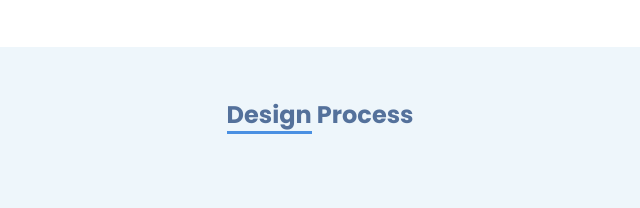
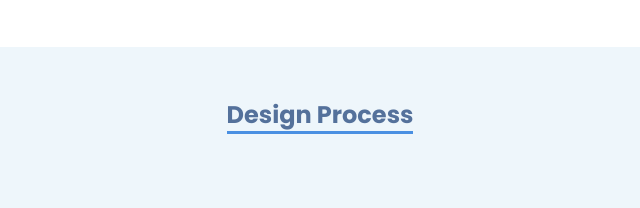
Before and after one commit to TugasInformatika/InfinityAndBeyond, a plain HTML site: page index.html in a window 1280 px wide. Shown: the part 1252-1460 px from the top of the page, 320-960 px from the left. Drawn offline with nearby package versions, Linux system fonts and the light colour scheme; a script that the page names is missing.

Commit message:
Update index.html

```diff
--- a/index.html
+++ b/index.html
@@ -62,7 +62,7 @@
     <!-- Design Process -->
     <section class="design-process" id="design-process" style="padding: 50px 10%; background-color: #eef6fb;">
         <div class="design-prosess" style="text-align:center; margin-bottom: 2rem;">
-            <h1><span style="border-bottom: 3px solid #4a90e2;">Design</span> Process</h1>
+            <h1><span style="border-bottom: 3px solid #4a90e2;">Design Process</span> </h1>
 
     </section>
 
```
